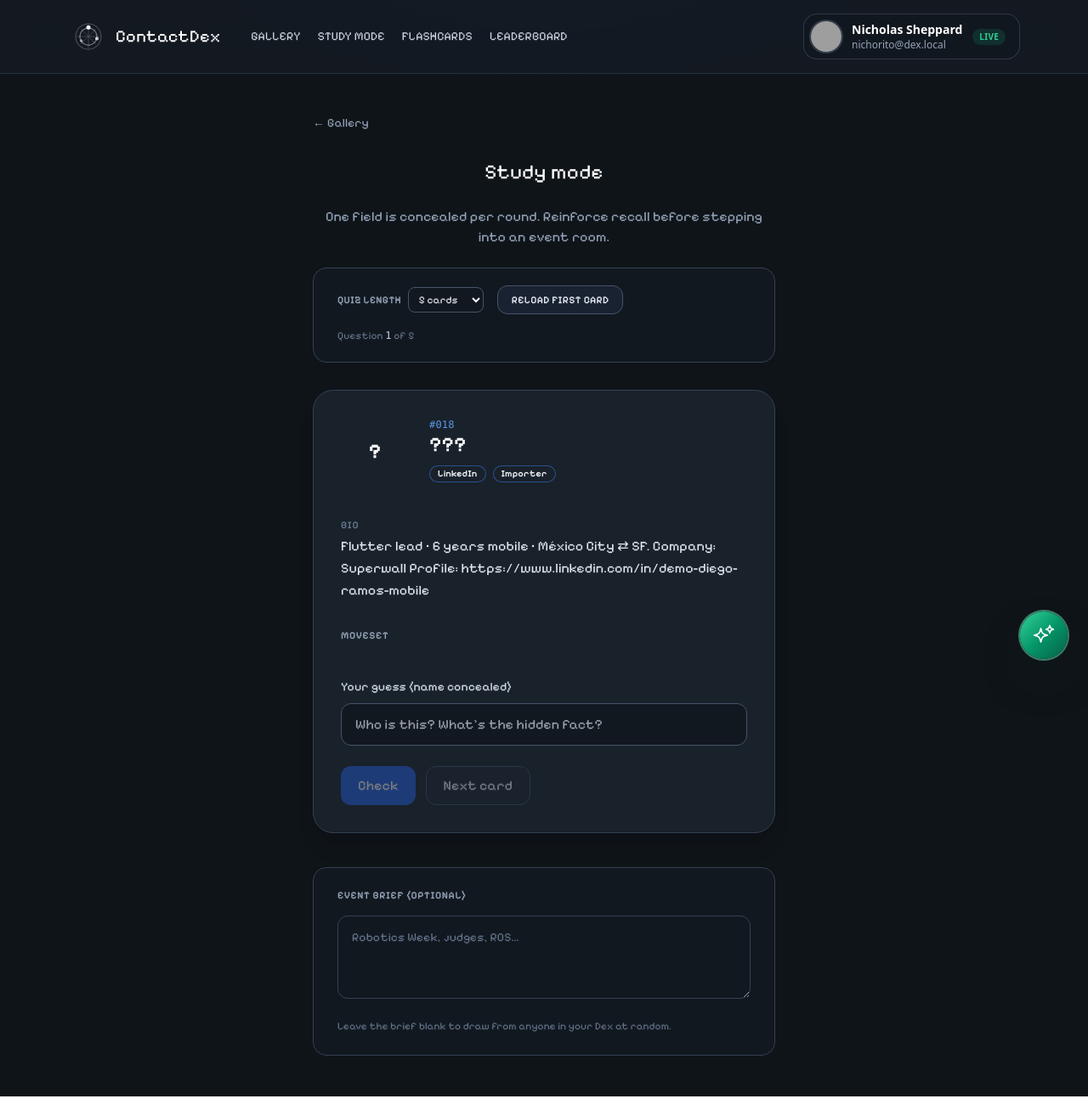
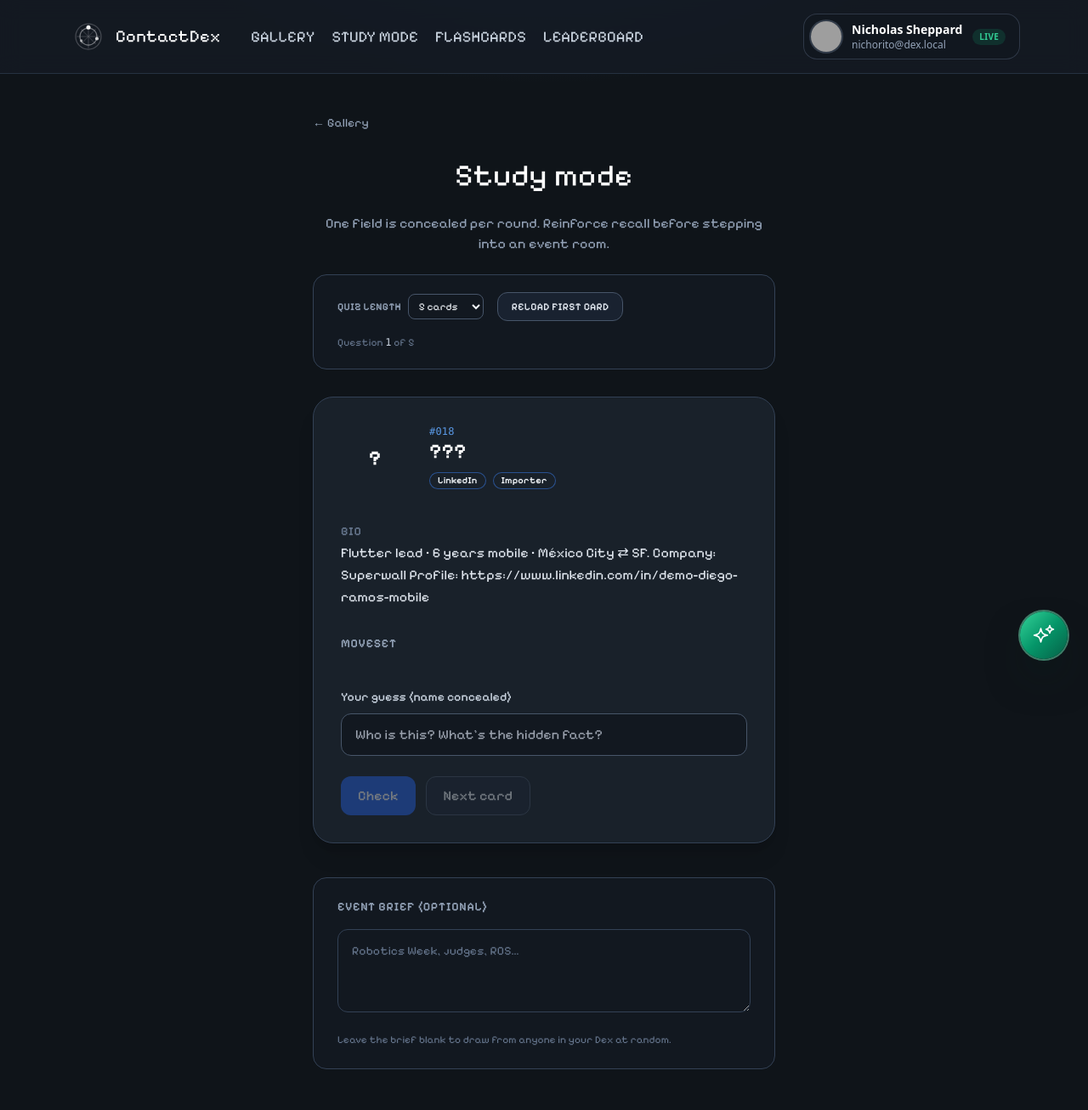
Before and after one commit to amannuck/ContactDex, a Next.js app: page /study in a window 1280 px wide. Shown: the whole page at 85% size. Built offline with nearby package versions, Linux system fonts and the light colour scheme; grey boxes are pictures that could not be loaded.

Commit message:
flashcards

```diff
--- a/app/leaderboard/page.tsx
+++ b/app/leaderboard/page.tsx
@@ -25,7 +25,7 @@ export default async function LeaderboardPage() {
       </Link>
 
       <header className="mb-10">
-        <h1 className="font-pixel-display text-lg font-normal leading-snug text-white sm:text-xl md:text-2xl">
+        <h1 className="font-pixel-display text-2xl font-normal leading-snug text-white sm:text-3xl md:text-4xl">
           Evolution leaderboard
         </h1>
         <p className="mt-2 max-w-xl text-slate-400">
--- a/components/AppNav.tsx
+++ b/components/AppNav.tsx
@@ -17,7 +17,7 @@ export default function AppNav() {
               ContactDex
             </span>
           </Link>
-          <nav className="flex flex-wrap gap-x-5 gap-y-2 text-sm uppercase tracking-wider text-slate-300 font-pixel">
+          <nav className="flex flex-wrap gap-x-5 gap-y-2 text-base uppercase tracking-wider text-slate-300 font-pixel md:text-lg">
             <Link href="/" className="transition hover:text-emerald-300">
               Gallery
             </Link>
--- a/components/ContactDetailClient.tsx
+++ b/components/ContactDetailClient.tsx
@@ -117,7 +117,7 @@ export default function ContactDetailClient({ contact: initial }: Props) {
           </div>
 
           <div className="mt-8">
-            <p className="mb-2 flex justify-between text-[10px] font-semibold uppercase tracking-wider text-slate-400 sm:text-xs">
+            <p className="mb-2 flex justify-between text-xs font-semibold uppercase tracking-wider text-slate-400 sm:text-sm">
               <span>Evolution path</span>
               <span className="normal-case text-emerald-300">
                 {stageLabel(contact.stage)}
@@ -153,14 +153,14 @@ export default function ContactDetailClient({ contact: initial }: Props) {
 
         <div className="space-y-8 px-8 py-8">
           <section>
-            <h2 className="mb-3 font-pixel-display text-[0.65rem] font-normal uppercase tracking-widest text-slate-400 sm:text-xs">
+            <h2 className="mb-3 font-pixel-display text-xs font-normal uppercase tracking-widest text-slate-400 sm:text-sm">
               Bio & context
             </h2>
             <p className="leading-relaxed text-slate-200">{contact.bio}</p>
           </section>
 
           <section>
-            <h2 className="mb-4 font-pixel-display text-[0.65rem] font-normal uppercase tracking-widest text-slate-400 sm:text-xs">
+            <h2 className="mb-4 font-pixel-display text-xs font-normal uppercase tracking-widest text-slate-400 sm:text-sm">
               Moveset
             </h2>
             <ul className="space-y-2">
@@ -180,7 +180,7 @@ export default function ContactDetailClient({ contact: initial }: Props) {
       </div>
 
       <section className="mt-12 font-pixel">
-        <h2 className="mb-6 font-pixel-display text-base font-normal text-white sm:text-lg">
+        <h2 className="mb-6 font-pixel-display text-lg font-normal text-white sm:text-xl">
           Interaction log
         </h2>
         {interactions.length === 0 ? (
@@ -203,7 +203,7 @@ export default function ContactDetailClient({ contact: initial }: Props) {
       </section>
 
       <section className="mt-12 border-t border-slate-700/60 pt-8 font-pixel">
-        <h2 className="mb-2 font-pixel-display text-[0.65rem] font-normal uppercase tracking-widest text-slate-500 sm:text-xs">
+        <h2 className="mb-2 font-pixel-display text-xs font-normal uppercase tracking-widest text-slate-500 sm:text-sm">
           Manage connection
         </h2>
         <p className="mb-4 text-sm text-slate-400">
--- a/components/ContactsGallery.tsx
+++ b/components/ContactsGallery.tsx
@@ -109,7 +109,7 @@ export default function ContactsGallery({ contacts: initial, tagOptions }: Props
     <div className="mx-auto max-w-6xl px-4 py-8 font-pixel">
       <div className="mb-8 flex flex-col gap-4 sm:flex-row sm:items-start sm:justify-between">
         <div>
-          <h1 className="font-pixel-display text-lg font-normal leading-snug text-white sm:text-xl md:text-2xl">
+          <h1 className="font-pixel-display text-2xl font-normal leading-snug text-white sm:text-3xl md:text-4xl">
             Dex gallery
           </h1>
           <p className="mt-1 text-slate-400">
--- a/components/EventPrepAssistant.tsx
+++ b/components/EventPrepAssistant.tsx
@@ -254,10 +254,10 @@ export default function EventPrepAssistant() {
       >
         <header className="mb-3 flex items-start justify-between gap-3">
           <div className="min-w-0 space-y-0.5">
-            <p className="font-pixel-display text-[0.5rem] uppercase tracking-[0.12em] text-emerald-300/90">
+            <p className="font-pixel-display text-xs uppercase tracking-[0.12em] text-emerald-300/90">
               Context helper
             </p>
-            <h2 className="font-pixel-display text-[0.65rem] font-normal leading-tight text-white sm:text-xs">
+            <h2 className="font-pixel-display text-sm font-normal leading-tight text-white sm:text-base">
               Dex strategist
             </h2>
             <p className="text-[10px] leading-snug text-slate-500 sm:text-[11px]">
--- a/components/FlashcardsClient.tsx
+++ b/components/FlashcardsClient.tsx
@@ -201,7 +201,7 @@ export default function FlashcardsClient({ initialContext }: Props) {
         </button>
       </div>
 
-      <h1 className="mb-1 shrink-0 text-center font-pixel-display text-lg font-normal text-white sm:text-xl">
+      <h1 className="mb-1 shrink-0 text-center font-pixel-display text-2xl font-normal text-white sm:text-3xl md:text-4xl">
         Dex flashcards
       </h1>
       <p className="mb-4 shrink-0 px-2 text-center text-xs text-slate-500 sm:text-sm">
@@ -331,7 +331,7 @@ export default function FlashcardsClient({ initialContext }: Props) {
                     WebkitBackfaceVisibility: "hidden",
                   }}
                 >
-                  <p className="font-pixel-display text-[0.7rem] uppercase tracking-[0.22em] text-slate-500">
+                  <p className="font-pixel-display text-sm uppercase tracking-[0.22em] text-slate-500">
                     Study
                   </p>
                   <p className="mt-1.5 font-mono text-sm text-blue-400/90">
@@ -377,7 +377,7 @@ export default function FlashcardsClient({ initialContext }: Props) {
                   }}
                 >
                   <div className="shrink-0 border-b border-emerald-500/25 px-4 py-2 text-center">
-                    <p className="font-pixel-display text-[0.7rem] uppercase tracking-[0.18em] text-emerald-300/90">
+                    <p className="font-pixel-display text-sm uppercase tracking-[0.18em] text-emerald-300/90">
                       Answer
                     </p>
                   </div>
--- a/components/StudyModeClient.tsx
+++ b/components/StudyModeClient.tsx
@@ -246,7 +246,7 @@ export default function StudyModeClient({ initialContext }: Props) {
         </Link>
       </div>
 
-      <h1 className="mb-6 text-center font-pixel-display text-xl font-normal leading-snug text-white sm:text-2xl">
+      <h1 className="mb-6 text-center font-pixel-display text-2xl font-normal leading-snug text-white sm:text-3xl md:text-4xl">
         Study mode
       </h1>
       <p className="mb-6 text-center text-slate-400">
@@ -322,7 +322,7 @@ export default function StudyModeClient({ initialContext }: Props) {
 
       {quizPhase === "complete" && !loading && (
         <div className="rounded-3xl border border-emerald-500/35 bg-[#14221a]/95 p-8 shadow-xl">
-          <h2 className="font-pixel-display text-lg font-normal text-white sm:text-xl">
+          <h2 className="font-pixel-display text-xl font-normal text-white sm:text-2xl">
             Quiz complete
           </h2>
           <p className="mt-2 text-slate-400">
@@ -330,7 +330,7 @@ export default function StudyModeClient({ initialContext }: Props) {
           </p>
           <div className="mt-8 grid gap-4 sm:grid-cols-2">
             <div className="rounded-2xl border border-slate-700 bg-black/25 p-5">
-              <p className="font-pixel-display text-[0.65rem] font-normal uppercase tracking-widest text-slate-500">
+              <p className="font-pixel-display text-sm font-normal uppercase tracking-widest text-slate-500 sm:text-base">
                 Score
               </p>
               <p className="mt-1 font-pixel-display text-2xl font-normal tabular-nums text-emerald-200 sm:text-3xl">
@@ -408,7 +408,7 @@ export default function StudyModeClient({ initialContext }: Props) {
           </div>
 
           <p className="mb-8 leading-relaxed text-slate-200">
-            <span className="text-xs font-semibold uppercase tracking-wider text-slate-500">
+            <span className="text-sm font-semibold uppercase tracking-wider text-slate-500">
               Bio
               <br />
             </span>
@@ -416,7 +416,7 @@ export default function StudyModeClient({ initialContext }: Props) {
           </p>
 
           <div className="mb-10">
-            <p className="mb-3 text-xs font-semibold uppercase tracking-wider text-slate-400">
+            <p className="mb-3 text-sm font-semibold uppercase tracking-wider text-slate-400">
               Moveset
             </p>
             <ul className="space-y-2">
@@ -545,7 +545,7 @@ export default function StudyModeClient({ initialContext }: Props) {
 
       <div className="mt-10 rounded-2xl border border-slate-700 bg-[#161d2788] px-6 py-6 sm:px-7 sm:py-6">
         <div className="space-y-4">
-          <label className="block text-xs font-semibold uppercase tracking-wider text-slate-400">
+          <label className="block text-sm font-semibold uppercase tracking-wider text-slate-400">
             Event brief (optional)
           </label>
           <textarea
```
